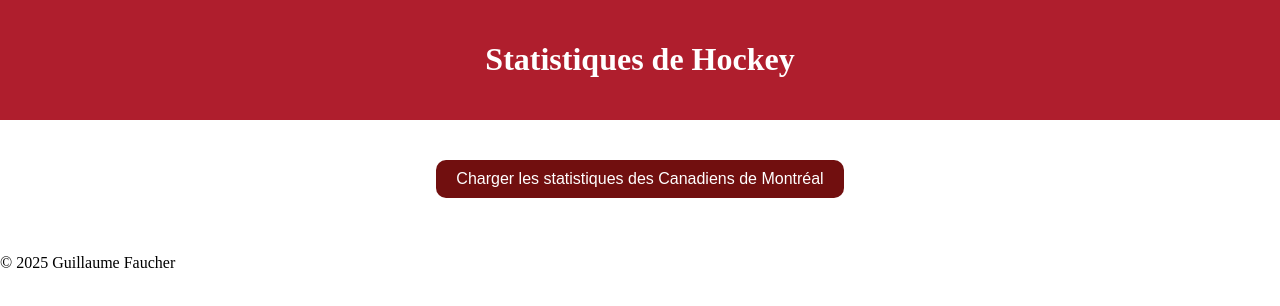
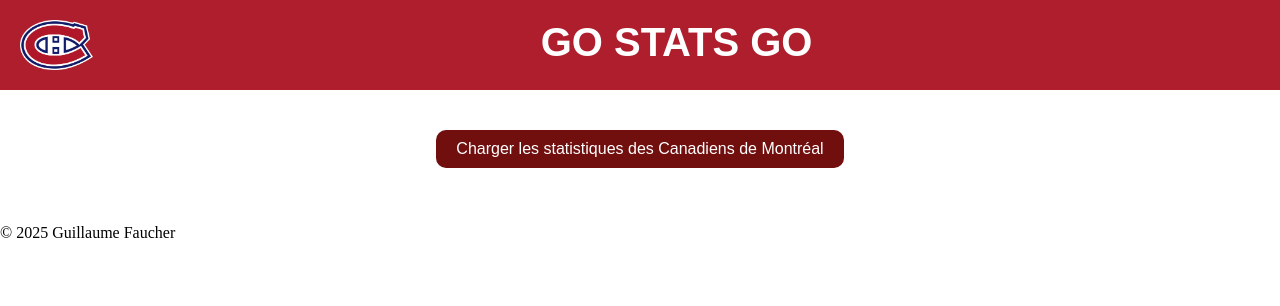
Before and after one commit to guillemp3/hockeyWebsite, a website: page index.html in a window 1280 px wide. Drawn offline with Linux system fonts and the light colour scheme.

Commit message:
add logo

```diff
--- a/index.html
+++ b/index.html
@@ -4,12 +4,12 @@
     <meta charset="UTF-8">
     <meta http-equiv="X-UA-Compatible" content="IE=edge">
     <meta name="viewport" content="width=device-width, initial-scale=1.0">
-    <title>Hockey Website</title>
+    <title>Statistiques MTL</title>
     <link rel="stylesheet" href="styles.css">
 
 </head>
 <body>
-    <header><h1>Statistiques de Hockey</h1> </header>
+    <header><img id="logo" src="assets/habs_logo.png"><h1>GO STATS GO</h1> </header>
 
 
     <div id="contentBox">
--- a/styles.css
+++ b/styles.css
@@ -5,12 +5,22 @@
 
 header {
     width: 100%;
+    display: flex;
     background-color: #AF1E2D;
     color: white;
     padding: 20px;
-    margin: 0;
+
     box-sizing: border-box;
     text-align: center;
+    justify-content: space-evenly;
+}
+header h1 {
+    flex-grow: 1;
+    font-family: sans-serif;
+    font-size: 40px;
+    font-weight: bold;
+    margin: 0;
+
 }
 
 #contentBox {
@@ -75,6 +85,9 @@
     border: 2px solid black;
     border-radius: 10px;
 }
+#logo{
+    height: 50px;
+}
 
 #leftBox{
     display: none;
--- a/test.js
+++ b/test.js
@@ -16,6 +16,7 @@
 //         contentDiv.textContent = 'erreur.';
 //     }
 // }
+
 
 
 async function getHabsData(playerNumber) {
```
Also changed, not shown: horaire.html (added, +22 -0 lines), assets/habs_logo.png (added).
